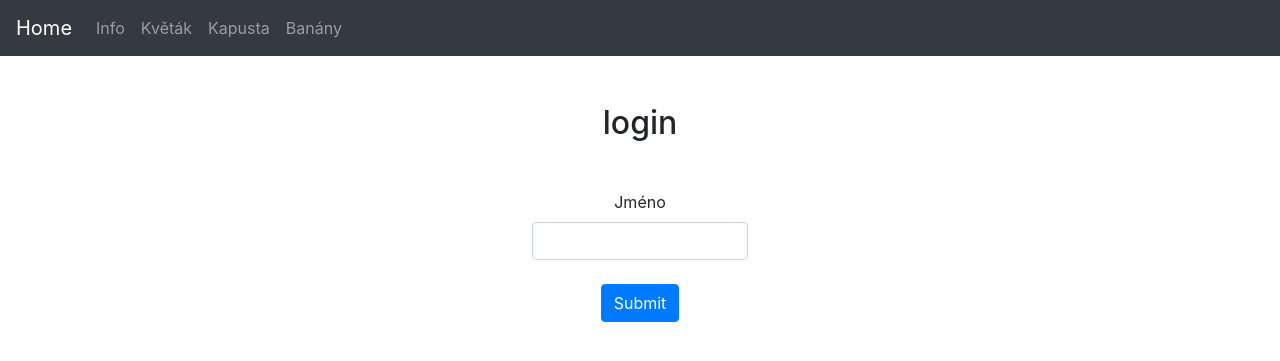
After one commit to marekprochazka/Flask-school, a Flask app: page /login/ in a window 1280 px wide. The commit adds this page. Shown: the top 361 px of the page. Run offline with Flask 2, Linux system fonts and the light colour scheme.

Commit message:
Forms feature

```diff
--- a/webface/__init__.py
+++ b/webface/__init__.py
@@ -1,5 +1,7 @@
 from flask import Flask
 
+
 app = Flask(__name__)
+app.secret_key = "kajlsdhfhjkasdhfkjhk"
 
 from . import routes
--- a/webface/routes.py
+++ b/webface/routes.py
@@ -1,5 +1,31 @@
 from . import app
-from flask import render_template
+from flask import render_template, request, session, redirect, url_for
+import functools
+
+
+def login_required(fun):
+    @functools.wraps(fun)
+    def wrapper(*args, **kwargs):
+        if "user" in session:
+            return fun(*args, **kwargs)
+        else:
+            return redirect(url_for("login", url=request.path))
+    return wrapper
+
+
+@app.route('/login/', methods=["GET", "POST"])
+def login():
+    if request.method == "POST":
+
+        session["user"] = request.form["username"]
+        if request.form["username"] == "MOTOMOTO":
+            return redirect(url_for("moto"))
+        url = request.form["url"]
+        if url != "None":
+            return redirect(url)
+        return redirect(url_for("index"))
+    else:
+        return render_template("login.html.j2", url=request.args.get("url"))
 
 
 @app.route('/')
@@ -10,25 +36,33 @@ def index():
     return render_template('base.html.j2', pi=pi, title=title)
 
 
-@app.route('/info/')
+@app.route('/info/', methods=["GET", "POST"])
 def info():
+    text = request.form.get("text")
+    if text:
+        text = text[::-1]
+    else:
+        text = ""
     title = 'Info'
-    return render_template('info.html.j2', title=title)
+    return render_template('info.html.j2', title=title, reversed_text=text)
 
 
 @app.route('/kvetak/')
+@login_required
 def kvetak():
     title = "Kvetak"
     return render_template('kvetak.html.j2', title=title)
 
 
 @app.route('/kapusta/')
+@login_required
 def kapusta():
     title = "Kapusta"
     return render_template('kapusta.html.j2', title=title)
 
 
 @app.route('/banany/')
+@login_required
 def banany():
     title = "Banany"
     return render_template('banany.html.j2', title=title)
--- a/webface/static/scss/base.scss
+++ b/webface/static/scss/base.scss
@@ -6,3 +6,14 @@
   line-height: 60px;
   background-color: #f5f5f5;
 }
+
+.form-login {
+  width: 20%;
+  margin-left: auto;
+  margin-right: auto;
+  text-align: center;
+}
+
+.white {
+  color: white;
+}
--- a/webface/static/styles.css
+++ b/webface/static/styles.css
@@ -7,6 +7,17 @@
   background-color: #f5f5f5;
 }
 
+.form-login {
+  width: 20%;
+  margin-left: auto;
+  margin-right: auto;
+  text-align: center;
+}
+
+.white {
+  color: white;
+}
+
 .center {
   margin-left: auto;
   margin-right: auto;
--- a/webface/templates/base.html.j2
+++ b/webface/templates/base.html.j2
@@ -19,8 +19,11 @@
         <a class="nav-link {% block active_kvetak %}{% endblock %}" href="{{url_for('kvetak')}}">Květák</a>
         <a class="nav-link {% block active_kapusta %}{% endblock %}" href="{{url_for('kapusta')}}">Kapusta</a>
         <a class="nav-link {% block active_banany %}{% endblock %}" href="{{url_for('banany')}}">Banány</a>
+
       </div>
+
     </div>
+    <p class="text-right white">{{session['user']}}</p>
   </nav>
 
 <div class="container">
--- /dev/null
+++ b/webface/templates/login.html.j2
@@ -0,0 +1,20 @@
+{% extends "base.html.j2" %}
+
+
+
+
+{% block obsah %}
+<div class="container">
+<h2 class="text-center mt-5">login</h2>
+<div class="form-login mt-5 ">
+<form action="{{url_for('login')}}" method="POST">
+    <div class="form-group">
+    <label for="username">Jméno</label>
+    <input class="form-control" type="text" id="username" name="username"><br>
+    <input type="hidden" value="{{url}}" name="url" />
+    <input class="btn btn-primary" type="Submit" value="Submit">
+</div>
+</form>
+</div>
+</div>
+{% endblock obsah %}
```
Also changed, not shown: webface/templates/info.html.j2 (+9 -0 lines), 2 other files.
